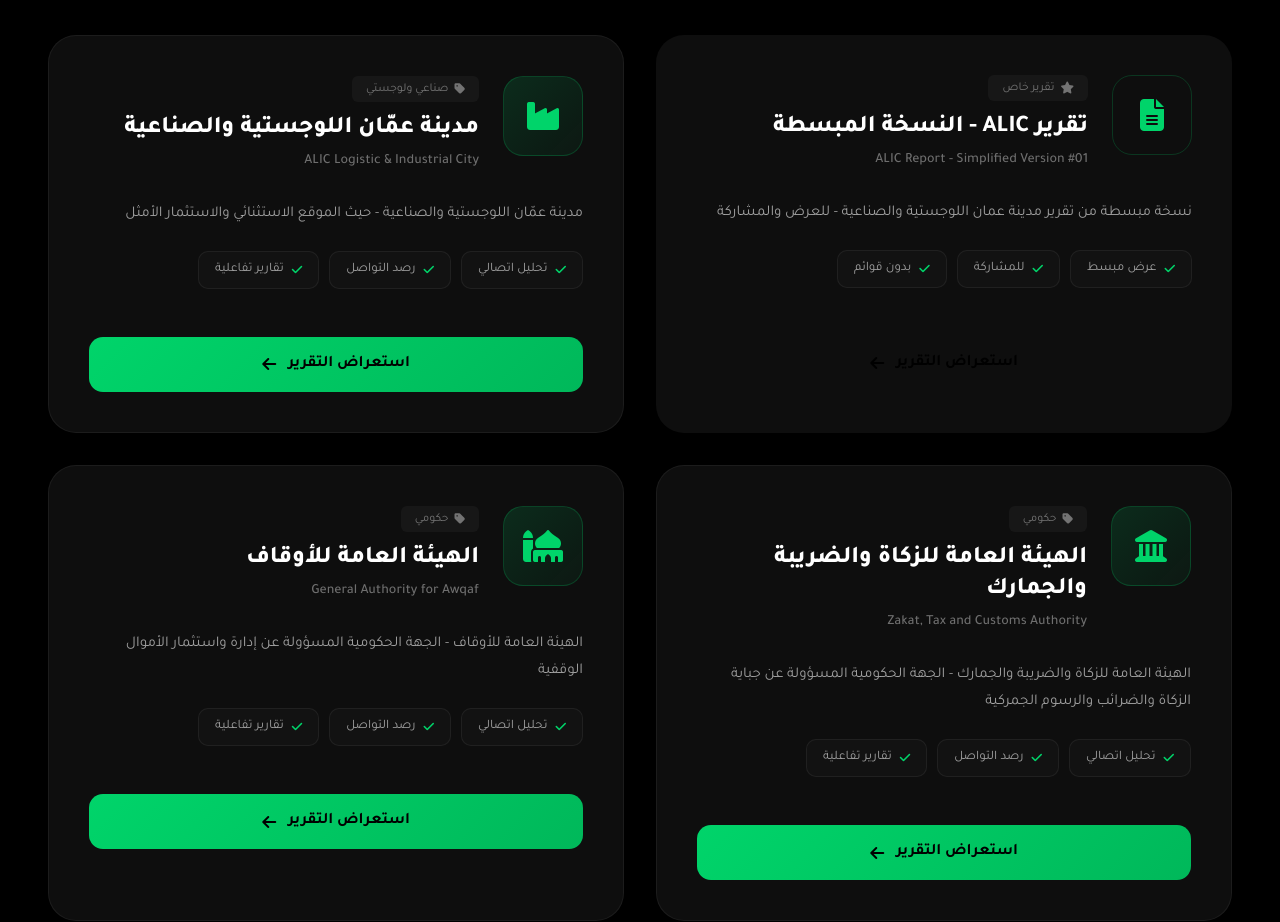
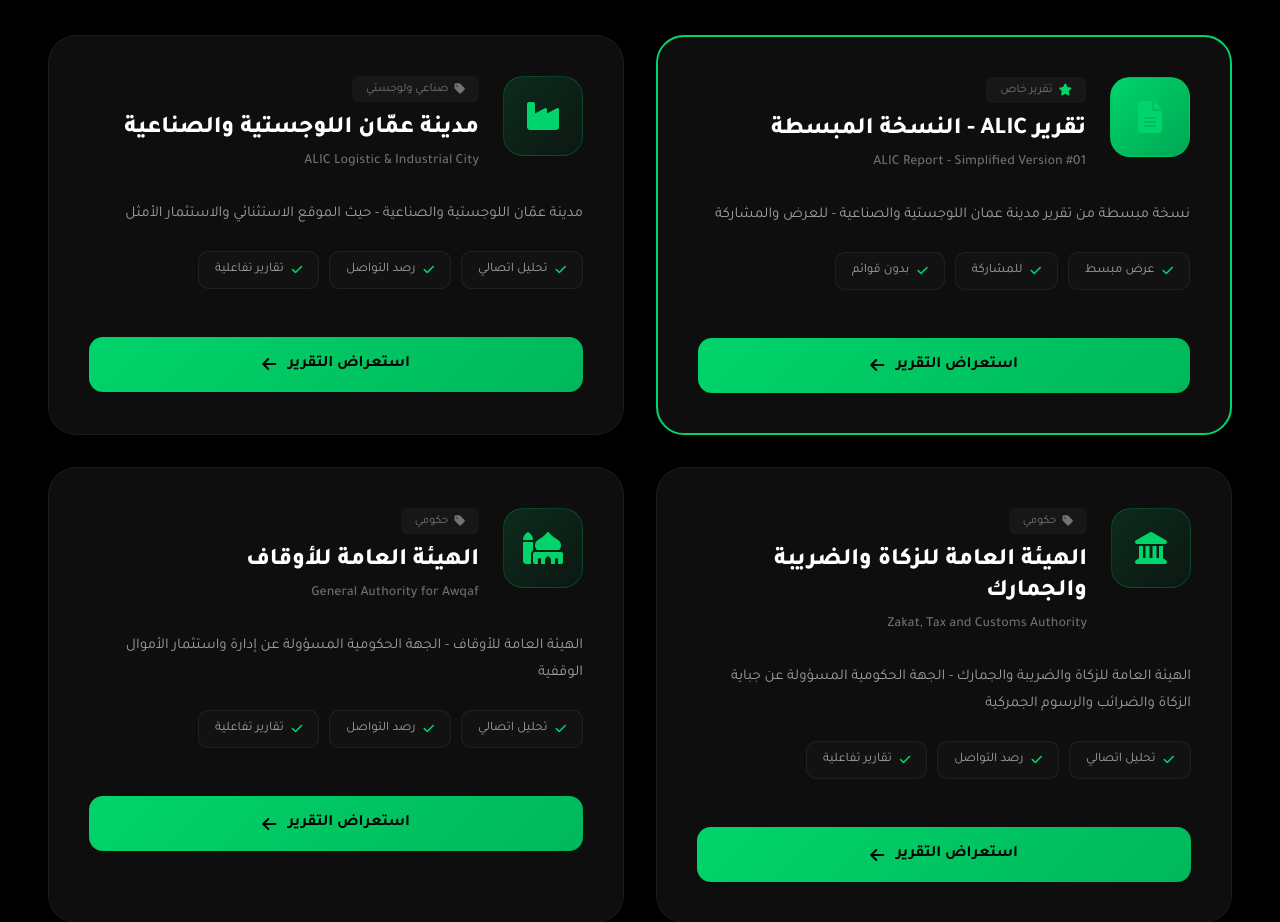
Before and after one commit to 24-45/platform, a Flask app: page /Project in a window 1280 px wide. Shown: the part 838-1760 px from the top of the page. Run offline with Flask 3, Linux system fonts and the light colour scheme; the visitor is signed in with stand-in values (Sample User, id 1).

Commit message:
إصلاح CSS لزر استعراض التقرير في بطاقة ALIC #01

```diff
--- a/templates/platform/client_dashboard.html
+++ b/templates/platform/client_dashboard.html
@@ -1010,15 +1010,15 @@
             <div class="projects-grid">
                 <!-- بطاقة تقرير ALIC #01 الخاصة -->
                 {% if can_access_alic_report %}
-                <article class="project-card" style="border: 2px solid var(--green);">
+                <article class="project-card" style="border: 2px solid #00D46A;">
                     <div class="card-accent"></div>
                     <div class="card-header">
-                        <div class="card-icon" style="background: linear-gradient(135deg, var(--green), #00a854);">
+                        <div class="card-icon" style="background: linear-gradient(135deg, #00D46A, #00a854);">
                             <i class="fas fa-file-alt"></i>
                         </div>
                         <div class="card-info">
                             <span class="card-type">
-                                <i class="fas fa-star" style="color: var(--green);"></i>
+                                <i class="fas fa-star" style="color: #00D46A;"></i>
                                 تقرير خاص
                             </span>
                             <h3 class="card-name">تقرير ALIC - النسخة المبسطة</h3>
@@ -1045,7 +1045,7 @@
                         </div>
                     </div>
                     <div class="card-footer">
-                        <a href="/nobles/report/alic-almuwaqqar#01" class="btn-view" style="background: linear-gradient(135deg, var(--green), #00a854);">
+                        <a href="/nobles/report/alic-almuwaqqar#01" class="btn-view">
                             <span>استعراض التقرير</span>
                             <i class="fas fa-arrow-left"></i>
                         </a>
```
